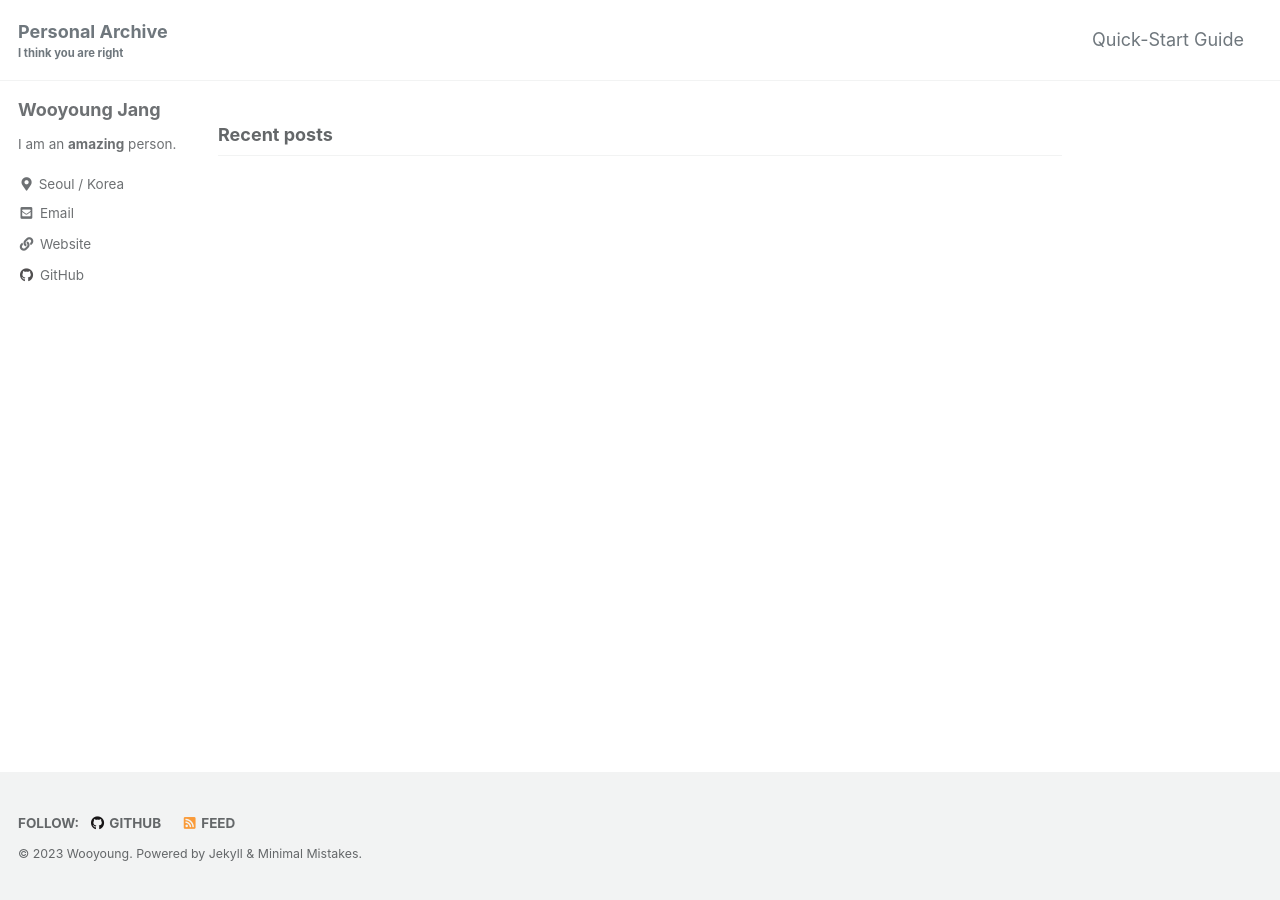
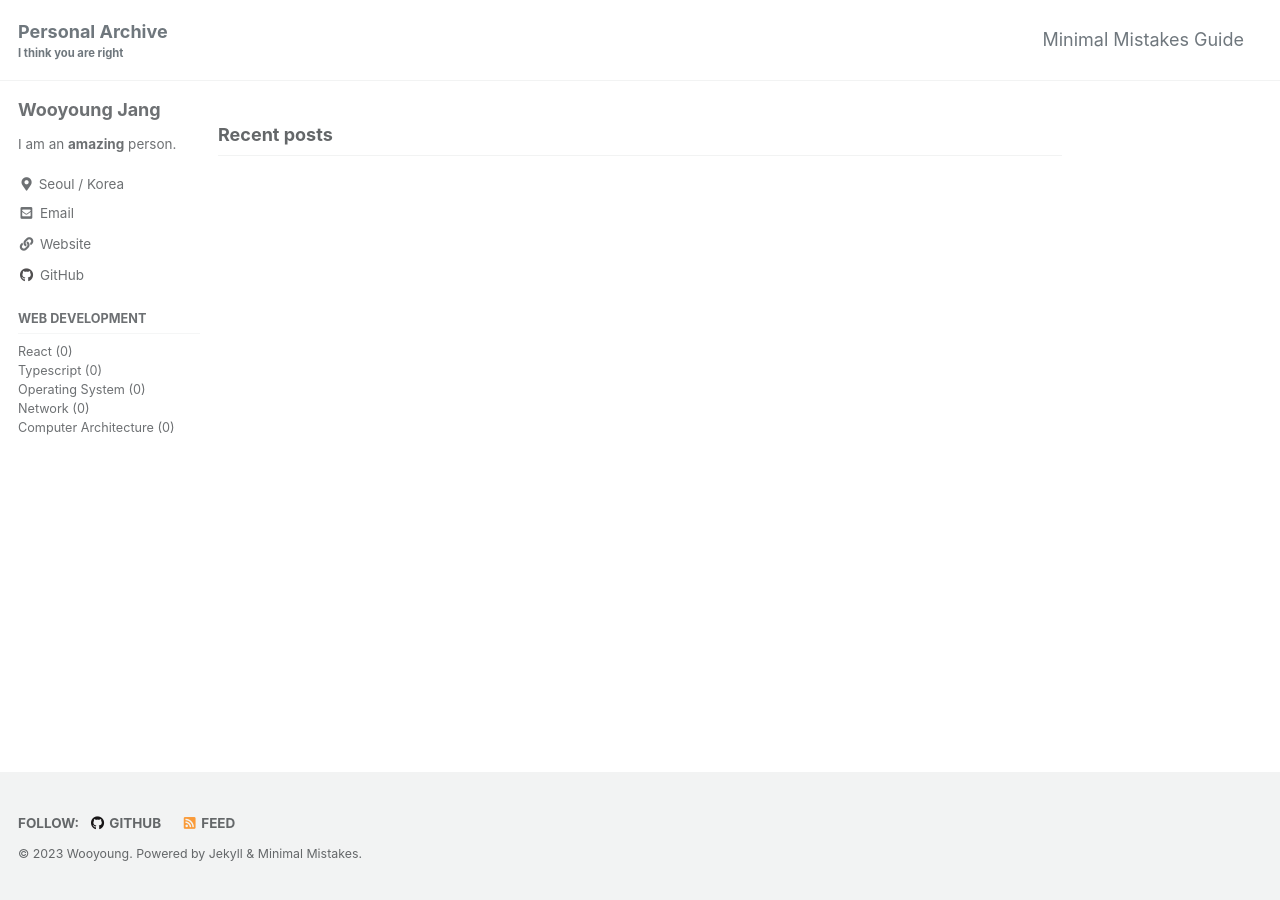
Before and after one commit to riverlike14/riverlike14.github.io, a Jekyll site: the page built from index.html, in a window 1280 px wide. Built offline with Jekyll 4.4.1, drawn with Linux system fonts in a browser that asks for light colours; cached includes are drawn as plain includes; the list of posts is cut into pages by our own code.

Commit message:
Add sidebar with category

```diff
--- a/_config.yml
+++ b/_config.yml
@@ -222,7 +222,7 @@ sass:
 
 # Outputting
 permalink: /:categories/:title/
-paginate: 15 # amount of posts to show
+paginate: 5 # amount of posts to show
 paginate_path: /page:num/
 timezone: # https://en.wikipedia.org/wiki/List_of_tz_database_time_zones
 
@@ -297,3 +297,5 @@ defaults:
       related: true
       toc: true
       toc_sticky: true
+      sidebar:
+        nav: "sidebar-category"
--- a/_data/navigation.yml
+++ b/_data/navigation.yml
@@ -1,6 +1,6 @@
 # main links
 main:
-  - title: "Quick-Start Guide"
+  - title: "Minimal Mistakes Guide"
     url: https://mmistakes.github.io/minimal-mistakes/docs/quick-start-guide/
   # - title: "About"
   #   url: https://mmistakes.github.io/minimal-mistakes/about/
@@ -10,3 +10,22 @@ main:
   #   url: /collection-archive/
   # - title: "Sitemap"
   #   url: /sitemap/
+
+sidebar-category:
+  - title: "Web Development"
+    children:
+      - title: "React"
+        url: "/category/react"
+        category: "react"
+      - title: "Typescript"
+        url: "/category/typescript"
+        category: "typescript"
+      - title: "Operating System"
+        url: "/category/operating-system"
+        category: "operating-system"
+      - title: "Network"
+        url: "/category/network"
+        category: "network"
+      - title: "Computer Architecture"
+        url: "/category/computer-architecture"
+        category: "computer-architecture"
--- a/_includes/nav_list
+++ b/_includes/nav_list
@@ -16,7 +16,20 @@
         {% if nav.children != null %}
         <ul>
           {% for child in nav.children %}
-            <li><a href="{{ child.url | relative_url }}"{% if child.url == page.url %} class="active"{% endif %}>{{ child.title }}</a></li>
+
+          {% comment %}
+             아래 부분은 카테고리 옆에 해당 카테고리에 해당하는 포스트 수를 표시하기 위해 수정되었습니다.
+             navigation.yml에서 children 부분에 하위 속성으로 category를 추가합니다.
+             이를 통해 category 명을 가져 올 수 있고, site.categories를 통해 해당 카테고리의 포스트 갯수를 가져올 수 있습니다.
+          {% endcomment %}
+          {% assign post_cnt = 0 %}
+          {% for category in site.categories %}
+            {% if category[0] == child.category  %}
+                {% assign post_cnt = category[1].size %}
+            {% endif %}
+          {% endfor %}
+
+            <li><a href="{{ child.url | relative_url }}"{% if child.url == page.url %} class="active"{% endif %}>{{ child.title }} ({{ post_cnt }})</a></li>
           {% endfor %}
         </ul>
         {% endif %}
--- a/_layouts/archive.html
+++ b/_layouts/archive.html
@@ -1,5 +1,6 @@
 ---
 layout: default
+author_profile: true
 ---
 
 {% if page.header.overlay_color or page.header.overlay_image or page.header.image %}
--- a/index.html
+++ b/index.html
@@ -1,4 +1,6 @@
 ---
 layout: home
 author_profile: true
+sidebar:
+  nav: "sidebar-category"
 ---
```
